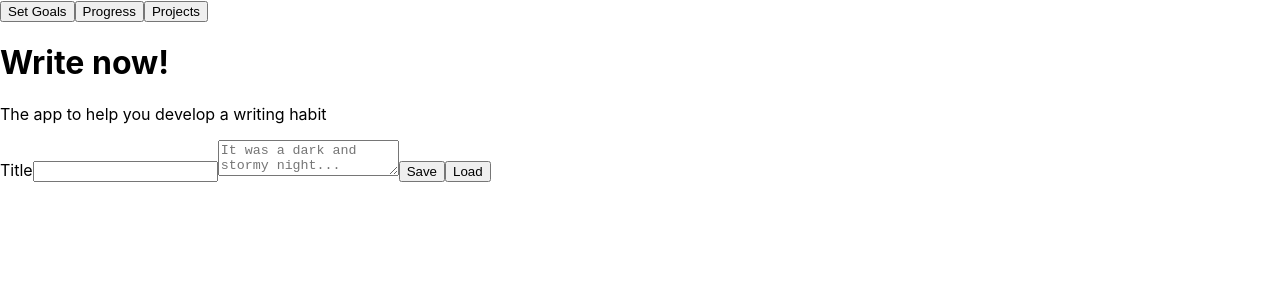
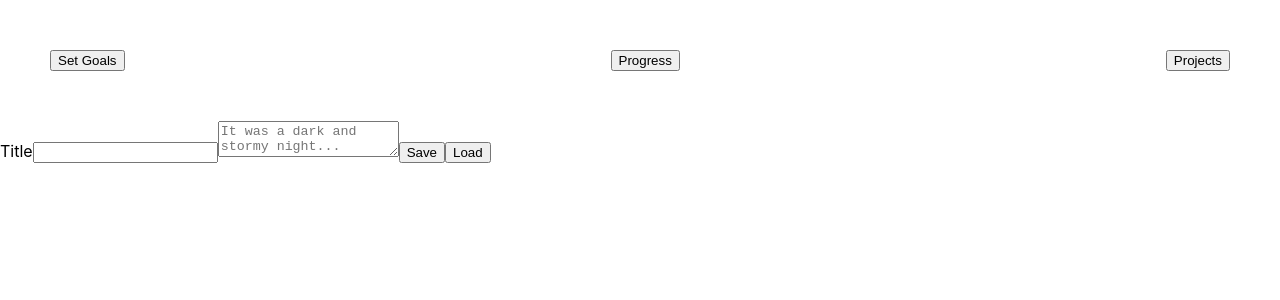
Before and after one commit to Timo-Thees/Capstone, a Next.js app: page / in a window 1280 px wide. Shown: the top 300 px of the page. Built offline with nearby package versions, Linux system fonts and the light colour scheme.

Commit message:
navigation element working

```diff
--- a/components/Editor.js
+++ b/components/Editor.js
@@ -1,14 +1,13 @@
-export default function Editor({saveText}) {
+export default function Editor({saveText, page}) {
   const handleSave = event => {
     event.preventDefault();
     const title = event.target.title.value;
     const text = event.target.text.value;
     saveText(title, text);
   };
+  if (page === "editor") {
     return (
       <div>
-      <h1>Write now!</h1>
-      <p>The app to help you develop a writing habit</p>
         <form onSubmit={handleSave}>
           <label htmlFor="title">Title</label>
           <input type="text" name="title" id="title"></input>
@@ -22,4 +21,7 @@ export default function Editor({saveText}) {
         </form>
       </div>
     );
+  } else {
+    return;
   }
+}
--- a/components/Navigation.js
+++ b/components/Navigation.js
@@ -1,9 +1,18 @@
-export default function Navigation() {
+import styled from "styled-components";
+
+export default function Navigation({handleChangePage}) {
   return (
-    <nav>
-      <button>Set Goals</button>
-      <button>Progress</button>
-      <button>Projects</button>
-    </nav>
+    <Nav>
+      <button onClick={() => handleChangePage("goals")}>Set Goals</button>
+      <button onClick={() => handleChangePage("progress")}>Progress</button>
+      <button onClick={() => handleChangePage("editor")}>Projects</button>
+    </Nav>
   );
 }
+
+const Nav = styled.nav`
+  padding: 50px;
+  display: flex;
+  flex-direction: row;
+  justify-content: space-between;
+`;
--- /dev/null
+++ b/components/Progress.js
@@ -0,0 +1,12 @@
+export default function Progress({page}) {
+  if (page === "progress") {
+    return (
+      <>
+        <h1>Write now!</h1>
+        <p>The app to help you develop a writing habit</p>
+      </>
+    );
+  } else {
+    return;
+  }
+}
--- /dev/null
+++ b/components/SetGoals.js
@@ -0,0 +1,12 @@
+export default function SetGoals({page}) {
+  if (page === "goals") {
+    return (
+      <>
+        <h1>Write now!</h1>
+        <p>The app to help you develop a writing habit</p>
+      </>
+    );
+  } else {
+    return;
+  }
+}
--- a/pages/index.js
+++ b/pages/index.js
@@ -1,14 +1,24 @@
 import Editor from "../components/Editor";
 import Navigation from "../components/Navigation";
+import SetGoals from "../components/SetGoals";
+import Progress from "../components/Progress";
+import {useState} from "react";
 
 function saveText(title = "Unnamed Document", text) {
   localStorage.setItem(`${title}`, `${text}`);
 }
+
 export default function Home() {
+  const [page, setPage] = useState("editor");
+  function handleChangePage(destination) {
+    setPage(destination);
+  }
   return (
     <div>
-      <Navigation />
-      <Editor saveText={saveText} />
+      <Navigation handleChangePage={handleChangePage} />
+      <SetGoals page={page} />
+      <Progress page={page} />
+      <Editor saveText={saveText} page={page} />
     </div>
   );
 }
```
Lines whose indentation alone changed are shown as unchanged.
